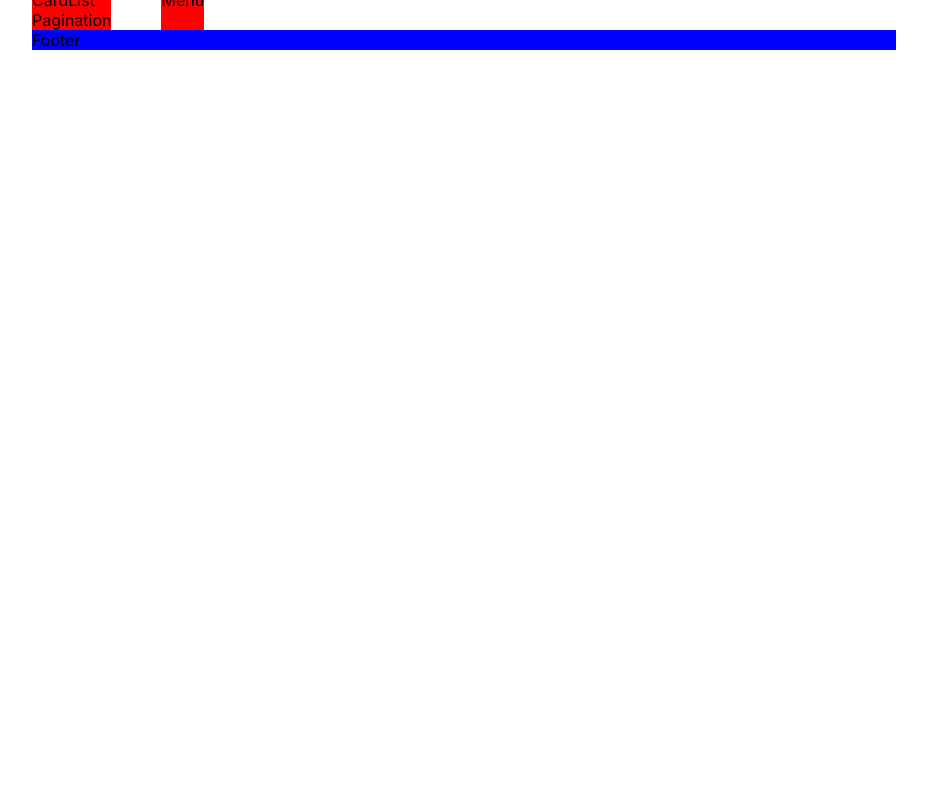
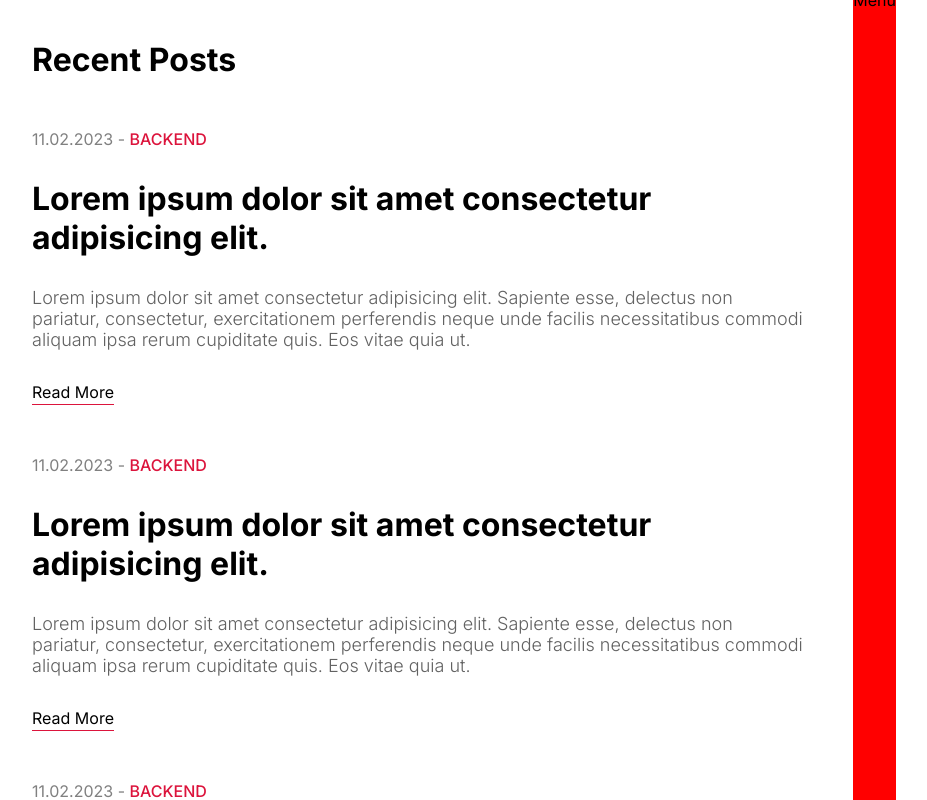
Before and after one commit to B0n-Echo/My_tech_blog, a Next.js app: page / in a window 1280 px wide. Shown: the part 1280-2080 px from the top of the page, without its empty margins (176-1103 px from the left). Before the commit the page ends 1330 px from the top, so only its background shows below. Built offline with nearby package versions, Linux system fonts and the light colour scheme.

Commit message:
feat(nikhil): Adding card and cardlist components

```diff
--- /dev/null
+++ b/src/components/card/Card.jsx
@@ -0,0 +1,35 @@
+import React from 'react'
+import styles from './card.module.css'
+import Image from 'next/image';
+import Link from 'next/link';
+
+function Card() {
+  return (
+    <div className={styles.container}>
+      <div className={styles.imageContainer}>
+        <Image src="/p1.jpeg" alt="" fill className={styles.image} />
+      </div>
+
+      <div className={styles.textContainer}>
+        <div className={styles.detail}>
+          <span className={styles.date}>11.02.2023 - </span>
+          <span className={styles.category}>BACKEND</span>
+        </div>
+        <Link href={`/posts`}>
+          <h1>Lorem ipsum dolor sit amet consectetur adipisicing elit.</h1>
+        </Link>
+        <p className={styles.desc}>
+          Lorem ipsum dolor sit amet consectetur adipisicing elit. Sapiente
+          esse, delectus non pariatur, consectetur, exercitationem perferendis
+          neque unde facilis necessitatibus commodi aliquam ipsa rerum
+          cupiditate quis. Eos vitae quia ut.
+        </p>
+        <Link href={`/posts`} className={styles.link}>
+          Read More
+        </Link>
+      </div>
+    </div>
+  );
+}
+
+export default Card
--- /dev/null
+++ b/src/components/card/card.module.css
@@ -0,0 +1,50 @@
+.container {
+  margin-bottom: 50px;
+  display: flex;
+  align-items: center;
+  gap: 50px;
+}
+
+.imageContainer {
+  flex: 1;
+  height: 350px;
+  position: relative;
+}
+
+.image {
+  object-fit: cover;
+}
+
+.textContainer {
+  flex: 1;
+  display: flex;
+  flex-direction: column;
+  gap: 30px;
+}
+
+.date {
+  color: gray;
+}
+
+.category {
+  color: crimson;
+  font-weight: 500;
+}
+
+.desc {
+  font-size: 18px;
+  font-weight: 300;
+  color: var(--softTextColor);
+}
+
+.link {
+  border-bottom: 1px solid crimson;
+  width: max-content;
+  padding: 2px 0px;
+}
+
+@media screen and (max-width: 1280px) {
+  .imageContainer {
+    display: none;
+  }
+}
--- a/src/components/cardList/CardList.jsx
+++ b/src/components/cardList/CardList.jsx
@@ -1,10 +1,18 @@
 import React from 'react'
 import styles from "./cardList.module.css"
 import Pagination from '../pagination/Pagination'
+import Card from '../card/Card'
 
 function CardList() {
   return (
-    <div className={styles.container}>CardList
+    <div className={styles.container}>
+      <h1 className={styles.title}>Recent Posts</h1>
+      <div className={styles.posts}>
+        <Card />
+        <Card />
+        <Card />
+        <Card />
+      </div>
     <Pagination />
     </div>
   )
--- a/src/components/cardList/cardList.module.css
+++ b/src/components/cardList/cardList.module.css
@@ -1,3 +1,7 @@
 .container{
-  background-color: red;
+  flex:5
 }
+
+.title{
+  margin: 50px 0px;
+}
```
